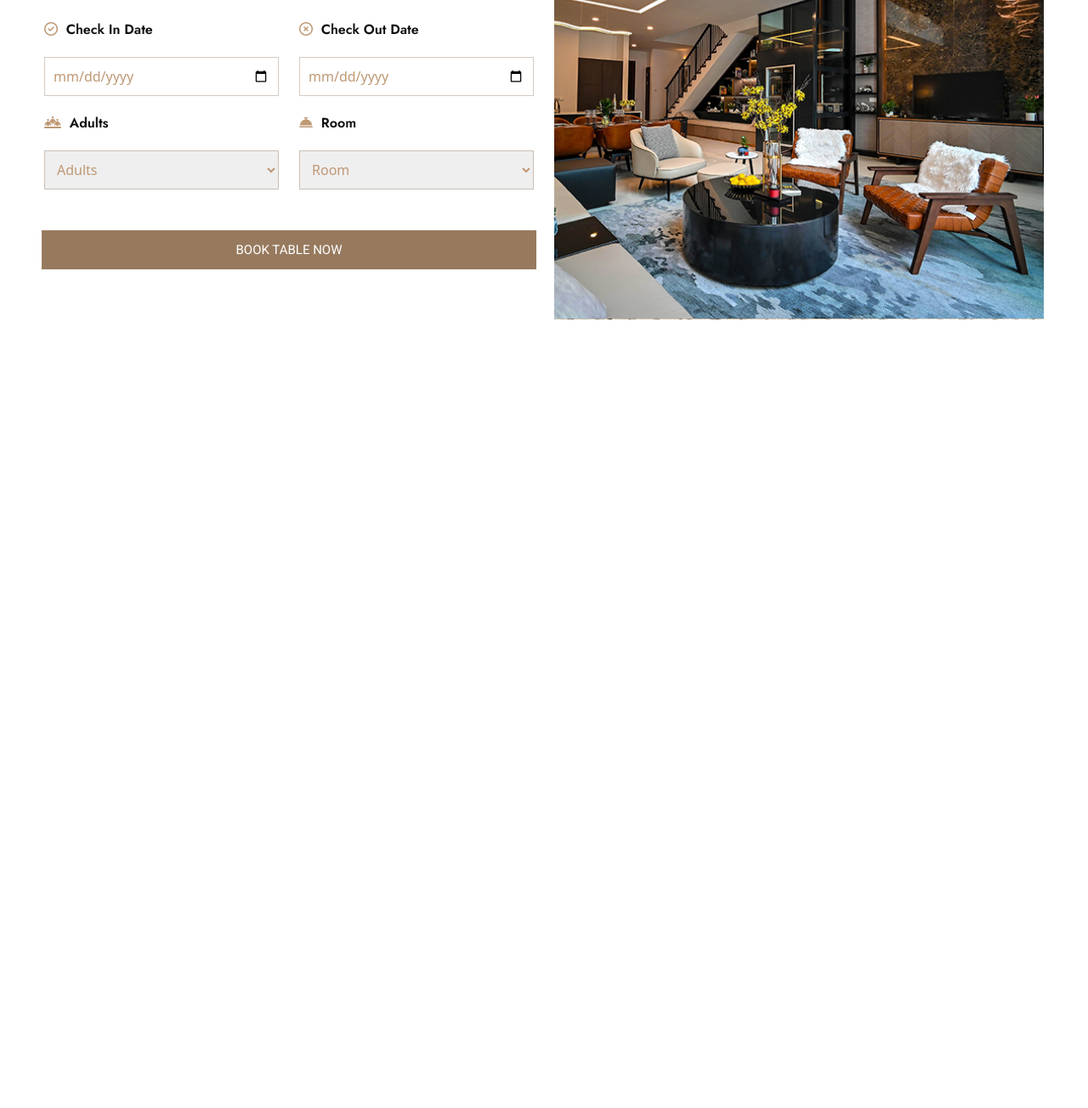
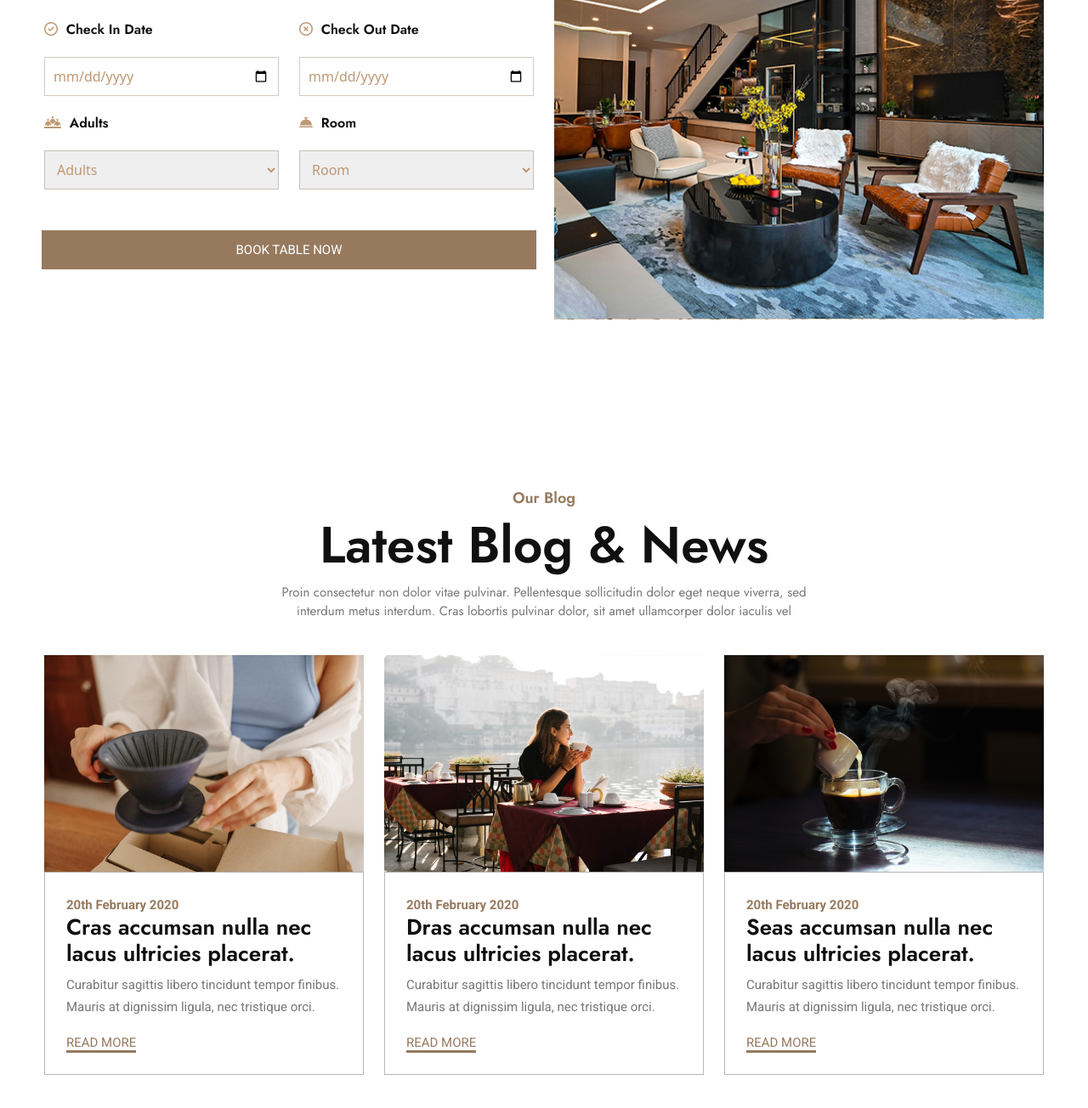
Before and after one commit to YaqutVerdiyeva/Riorelax_luxury_hotel, a plain HTML site: page index.html in a window 1280 px wide. Shown: the part 5988-7292 px from the top of the page at 85% size. Before the commit the page ends 6464 px from the top, so only its background shows below. Drawn offline with nearby package versions, Linux system fonts and the light colour scheme.

Commit message:
add section-blog-news

```diff
--- /dev/null
+++ b/assets/scss/layout/_section-blog-news.scss
@@ -0,0 +1,94 @@
+.section-blog-news {
+  padding: 100px 0;
+  .container {
+    display: flex;
+    justify-content: center;
+    align-items: center;
+    flex-direction: column;
+    h5 {
+      text-align: center;
+      color: $primary_color;
+      font-size: 18px;
+      font-family: "Jost", sans-serif;
+      font-weight: 600;
+    }
+    h2 {
+      text-align: center;
+      color: $text_dark;
+      font-size: 60px;
+      font-family: "Jost", sans-serif;
+      font-weight: 600;
+    }
+    .explore-text {
+      text-align: center;
+      color: $text_color;
+      font-size: 15px;
+      font-family: "Jost", sans-serif;
+      font-weight: normal;
+      width: 650px;
+    }
+    .blogs {
+      .col {
+        .blog {
+          .blog-img {
+            overflow: hidden;
+            a {
+              img {
+                width: 100%;
+              }
+            }
+          }
+          .blog-text {
+            border: 1px solid #b7b7b7;
+
+            padding: 25px;
+            span {
+              font-family: "Roboto", sans-serif;
+              font-size: 15px;
+              font-weight: 700;
+              color: $primary_color;
+            }
+            h4 {
+              a {
+                font-family: "Jost", sans-serif;
+                font-size: 26px;
+                font-weight: 600;
+                color: $text_dark;
+                &:hover {
+                  color: $primary_color;
+                  transition: 0.5s;
+                }
+              }
+            }
+            p {
+              font-family: "Roboto", sans-serif;
+              font-size: 15px;
+              font-weight: normal;
+              color: $text_color;
+              line-height: 26px;
+            }
+            .read-blog {
+              font-family: "Roboto", sans-serif;
+              color: $primary_color;
+              text-align: center;
+              font-size: 15px;
+              border-bottom: 3px solid $primary_color;
+              font-weight: 500;
+              &:hover {
+                color: $text_dark;
+                transition: 0.5s;
+                border-bottom: 3px solid $text_dark;
+              }
+            }
+          }
+          &:hover {
+            img {
+              transform: scale(1.1);
+              transition: 0.5s;
+            }
+          }
+        }
+      }
+    }
+  }
+}
--- a/assets/scss/main.scss
+++ b/assets/scss/main.scss
@@ -10,3 +10,4 @@
 @import "./layout/section-extra-services";
 @import "./layout/section-testimonial";
 @import "./layout/section-book-room";
+@import "./layout/section-blog-news";
--- a/index.html
+++ b/index.html
@@ -1204,6 +1204,82 @@
         </div>
       </div>
     </section>
+
+    <section class="section-blog-news">
+      <div class="container">
+        <h5>Our Blog</h5>
+        <h2>Latest Blog & News</h2>
+        <p class="explore-text">
+          Proin consectetur non dolor vitae pulvinar. Pellentesque sollicitudin
+          dolor eget neque viverra, sed interdum metus interdum. Cras lobortis
+          pulvinar dolor, sit amet ullamcorper dolor iaculis vel
+        </p>
+        <div class="row blogs">
+          <div class="col-md-6 col-lg-4 col-12 col mt-4">
+            <div class="blog">
+              <div class="blog-img">
+                <a href="#"><img src="./assets/image/inner_b1.jpg" alt="" /></a>
+              </div>
+              <div class="blog-text">
+                <span>20th February 2020 </span>
+                <h4>
+                  <a href="#"
+                    >Cras accumsan nulla nec lacus ultricies placerat.</a
+                  >
+                </h4>
+                <p>
+                  Curabitur sagittis libero tincidunt tempor finibus. Mauris at
+                  dignissim ligula, nec tristique orci.
+                </p>
+                <a href="#" class="read-blog">READ MORE</a>
+              </div>
+            </div>
+          </div>
+          <div class="col-md-6 col-lg-4 col-12 col mt-4">
+            <div class="blog">
+              <div class="blog-img">
+                <a href="#"><img src="./assets/image/inner_b2.jpg" alt="" /></a>
+              </div>
+              <div class="blog-text">
+                <span>20th February 2020 </span>
+                <h4>
+                  <a href="#"
+                    >Dras accumsan nulla nec lacus ultricies placerat.</a
+                  >
+                </h4>
+                <p>
+                  Curabitur sagittis libero tincidunt tempor finibus. Mauris at
+                  dignissim ligula, nec tristique orci.
+                </p>
+                <a href="#" class="read-blog">READ MORE</a>
+              </div>
+            </div>
+          </div>
+          <div class="col-md-6 col-lg-4 col-12 col mt-4">
+            <div class="blog">
+              <div class="blog-img">
+                <a href="#"><img src="./assets/image/inner_b3.jpg" alt="" /></a>
+              </div>
+              <div class="blog-text">
+                <span>20th February 2020 </span>
+                <h4>
+                  <a href="#"
+                    >Seas accumsan nulla nec lacus ultricies placerat.</a
+                  >
+                </h4>
+                <p>
+                  Curabitur sagittis libero tincidunt tempor finibus. Mauris at
+                  dignissim ligula, nec tristique orci.
+                </p>
+                <a href="#" class="read-blog">READ MORE</a>
+              </div>
+            </div>
+          </div>
+        </div>
+      </div>
+    </section>
+
+
     <script
       src="https://cdnjs.cloudflare.com/ajax/libs/axios/1.4.0/axios.min.js"
       integrity="sha512-uMtXmF28A2Ab/JJO2t/vYhlaa/3ahUOgj1Zf27M5rOo8/+fcTUVH0/E0ll68njmjrLqOBjXM3V9NiPFL5ywWPQ=="
```
Also changed, not shown: assets/image/inner_b1.jpg (added), assets/image/inner_b2.jpg (added), assets/image/inner_b3.jpg (added), assets/scss/main.css, 1 other file.
